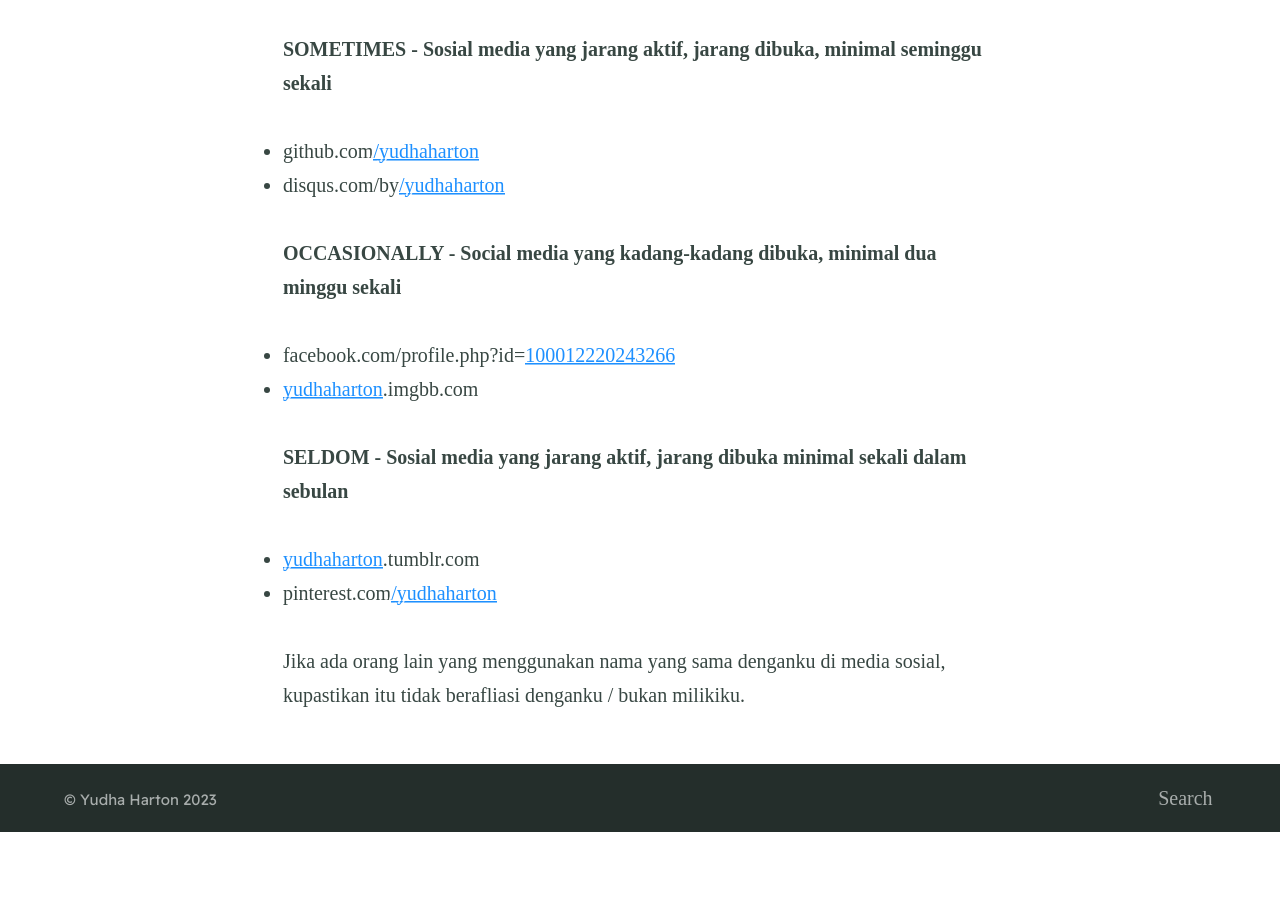
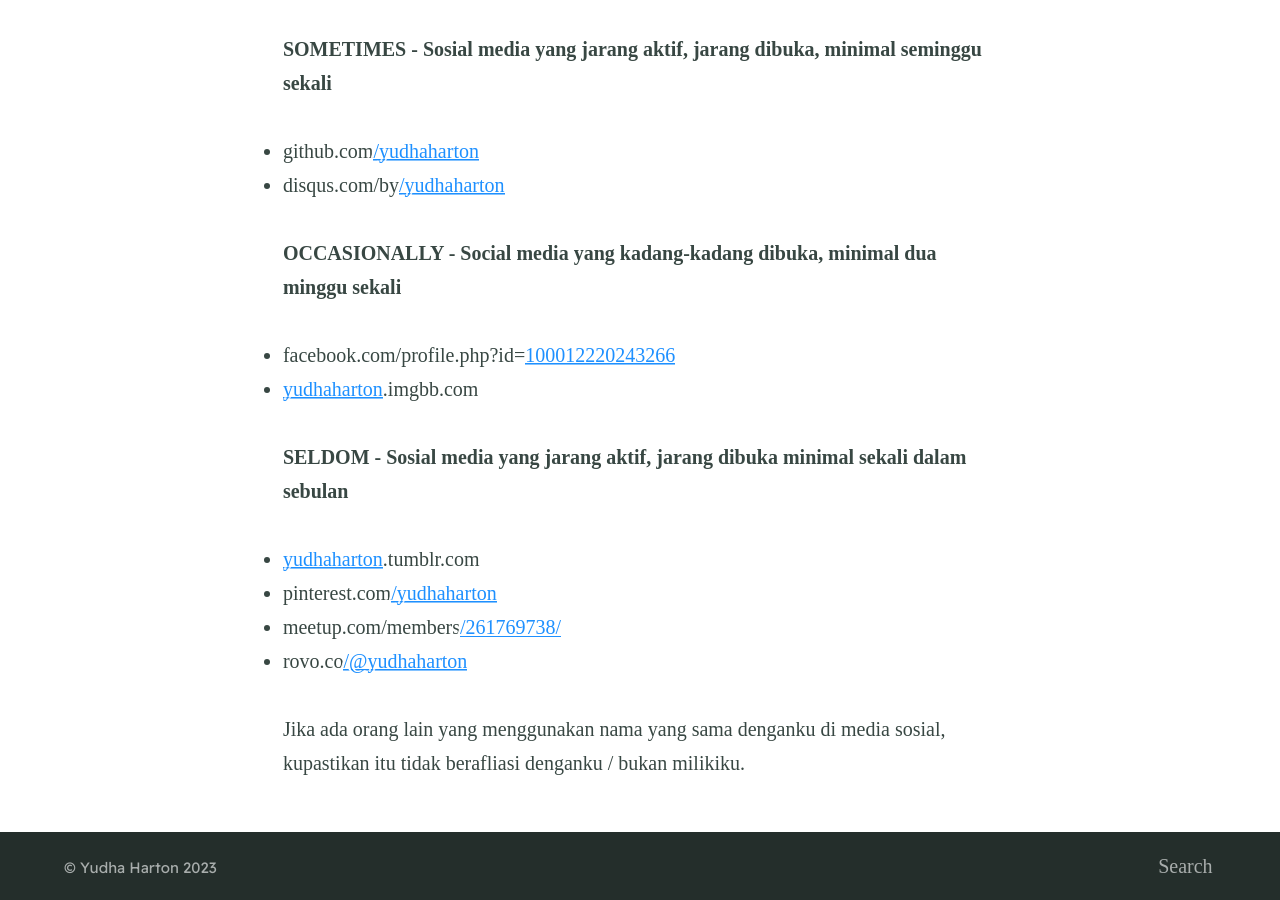
Before and after one commit to yudhaharton/yudhaharton.github.io, a Jekyll site: the page built from social-media.md, in a window 1280 px wide and 900 px high, scrolled down 1074 px. Built offline with Jekyll 4.4.1, drawn with Linux system fonts in a browser that asks for light colours; some web fonts are replaced; before the commit the page ends 1906 px from its top, so only the background shows below that.

Commit message:
Update social-media.md

```diff
--- a/social-media.md
+++ b/social-media.md
@@ -30,5 +30,8 @@ Semua akun sosial media resmi yang kumiliki.
 **SELDOM - Sosial media yang jarang aktif, jarang dibuka minimal sekali dalam sebulan**
 - [yudhaharton](https://yudhaharton.tumblr.com).tumblr.com
 - pinterest.com[/yudhaharton](https://pinterest/yudhaharton)
+- meetup.com/members[/261769738/](https://www.meetup.com/members/261769738)
+- rovo.co[/@yudhaharton](https://rovo.co/@yudhaharton)
+
 
 Jika ada orang lain yang menggunakan nama yang sama denganku di media sosial, kupastikan itu tidak berafliasi denganku / bukan milikiku.
```
